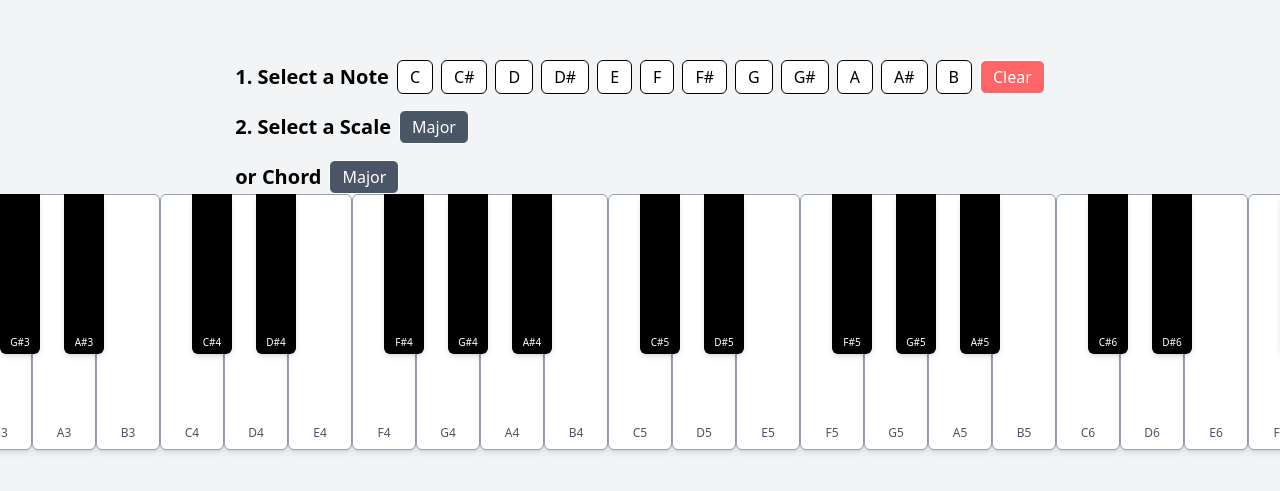
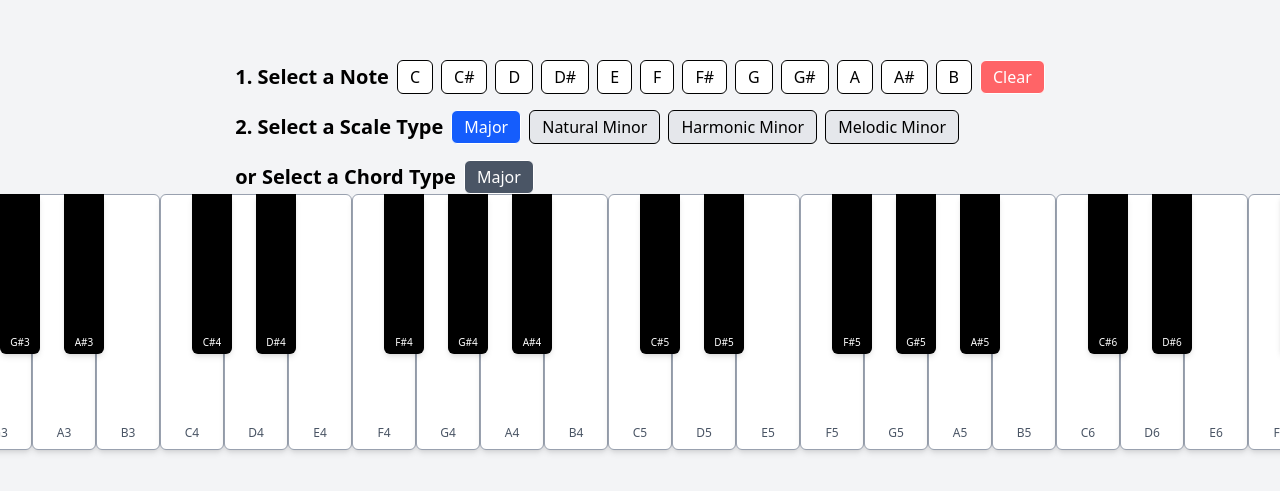
Before and after one commit to ehoover3/Piano, a Next.js app: page / in a window 1280 px wide. Shown: the part 145-636 px from the top of the page. Built offline with nearby package versions, Linux system fonts and the light colour scheme.

Commit message:
render all scale buttons, instead of one scale button

```diff
--- a/src/app/components/UIButtons.tsx
+++ b/src/app/components/UIButtons.tsx
@@ -11,15 +11,16 @@ type UIButtonsProps = {
   selectedChordRoot: string | null;
   scaleType: ScaleType;
   chordType: ChordType;
-  cycleScaleType: () => void;
+  setScaleType: (type: ScaleType) => void;
   cycleChordType: () => void;
   handleSelectScale: (scale: string) => void;
   handleSelectChord: (chordRoot: string | null) => void;
   clearScale: () => void;
 };
 
-const UIButtons: React.FC<UIButtonsProps> = ({ selectedScale, selectedChordRoot, scaleType, chordType, cycleScaleType, cycleChordType, handleSelectScale, handleSelectChord, clearScale }) => {
+const UIButtons: React.FC<UIButtonsProps> = ({ selectedScale, selectedChordRoot, scaleType, chordType, setScaleType, cycleChordType, handleSelectScale, handleSelectChord, clearScale }) => {
   const chromaticNotes = ["C", "C#", "D", "D#", "E", "F", "F#", "G", "G#", "A", "A#", "B"];
+  const scaleTypes: ScaleType[] = ["Major", "Natural Minor", "Harmonic Minor", "Melodic Minor"];
 
   const [selectionMode, setSelectionMode] = useState<"scale" | "chord">("scale");
 
@@ -57,21 +58,26 @@ const UIButtons: React.FC<UIButtonsProps> = ({ selectedScale, selectedChordRoot,
           Clear
         </button>
       </div>
+
       <div className='flex flex-col gap-4'>
         <div className='flex items-center gap-2'>
-          <span className='text-xl font-semibold'>2. Select a Scale</span>
-          <button
-            onClick={() => {
-              cycleScaleType();
-              setSelectionMode("scale");
-            }}
-            className={`px-3 py-1 rounded-md border text-white ${selectedScale ? "bg-blue-600" : "bg-gray-600"}`}>
-            {scaleType}
-          </button>
+          <span className='text-xl font-semibold'>2. Select a Scale Type</span>
+          {scaleTypes.map((type) => (
+            <button
+              key={type}
+              onClick={() => {
+                setSelectionMode("scale");
+                // simulate selecting this scale type, assuming it's controlled externally
+                if (type !== scaleType) setScaleType(type);
+              }}
+              className={`px-3 py-1 rounded-md border ${type === scaleType ? "bg-blue-600 text-white" : "bg-gray-200 text-black"}`}>
+              {type}
+            </button>
+          ))}
         </div>
 
         <div className='flex items-center gap-2'>
-          <span className='text-xl font-semibold'> or Chord</span>
+          <span className='text-xl font-semibold'>or Select a Chord Type</span>
           <button
             onClick={() => {
               cycleChordType();
--- a/src/app/page.tsx
+++ b/src/app/page.tsx
@@ -80,15 +80,15 @@ export default function Home() {
     setSelectedScale(mappedNote);
   };
 
-  const cycleScaleType = () => {
-    setScaleType((prev) => {
-      if (prev === "Major") return "Natural Minor";
-      if (prev === "Natural Minor") return "Harmonic Minor";
-      if (prev === "Harmonic Minor") return "Melodic Minor";
-      return "Major";
-    });
-    setSelectedChordRoot(null);
-  };
+  // const cycleScaleType = () => {
+  //   setScaleType((prev) => {
+  //     if (prev === "Major") return "Natural Minor";
+  //     if (prev === "Natural Minor") return "Harmonic Minor";
+  //     if (prev === "Harmonic Minor") return "Melodic Minor";
+  //     return "Major";
+  //   });
+  //   setSelectedChordRoot(null);
+  // };
 
   const cycleChordType = () => {
     setSelectedScale(null);
@@ -158,7 +158,7 @@ export default function Home() {
 
   return (
     <div className='flex flex-col items-center justify-center min-h-screen p-4 bg-gray-100'>
-      <UIButtons selectedScale={selectedScale} selectedChordRoot={selectedChordRoot} scaleType={scaleType} chordType={chordType} cycleScaleType={cycleScaleType} cycleChordType={cycleChordType} handleSelectScale={handleSelectScale} handleSelectChord={handleSelectChord} clearScale={() => setSelectedScale(null)} />
+      <UIButtons selectedScale={selectedScale} selectedChordRoot={selectedChordRoot} scaleType={scaleType} chordType={chordType} setScaleType={setScaleType} cycleChordType={cycleChordType} handleSelectScale={handleSelectScale} handleSelectChord={handleSelectChord} clearScale={() => setSelectedScale(null)} />
       <Keyboard octaves={octaves} whiteNotesBase={whiteNotesBase} blackNotesBase={blackNotesBase} handlePlayNote={handlePlayNote} getKeyColor={getKeyColor} />
       {playedNote && (
         <div className='mt-6 text-lg'>
```
